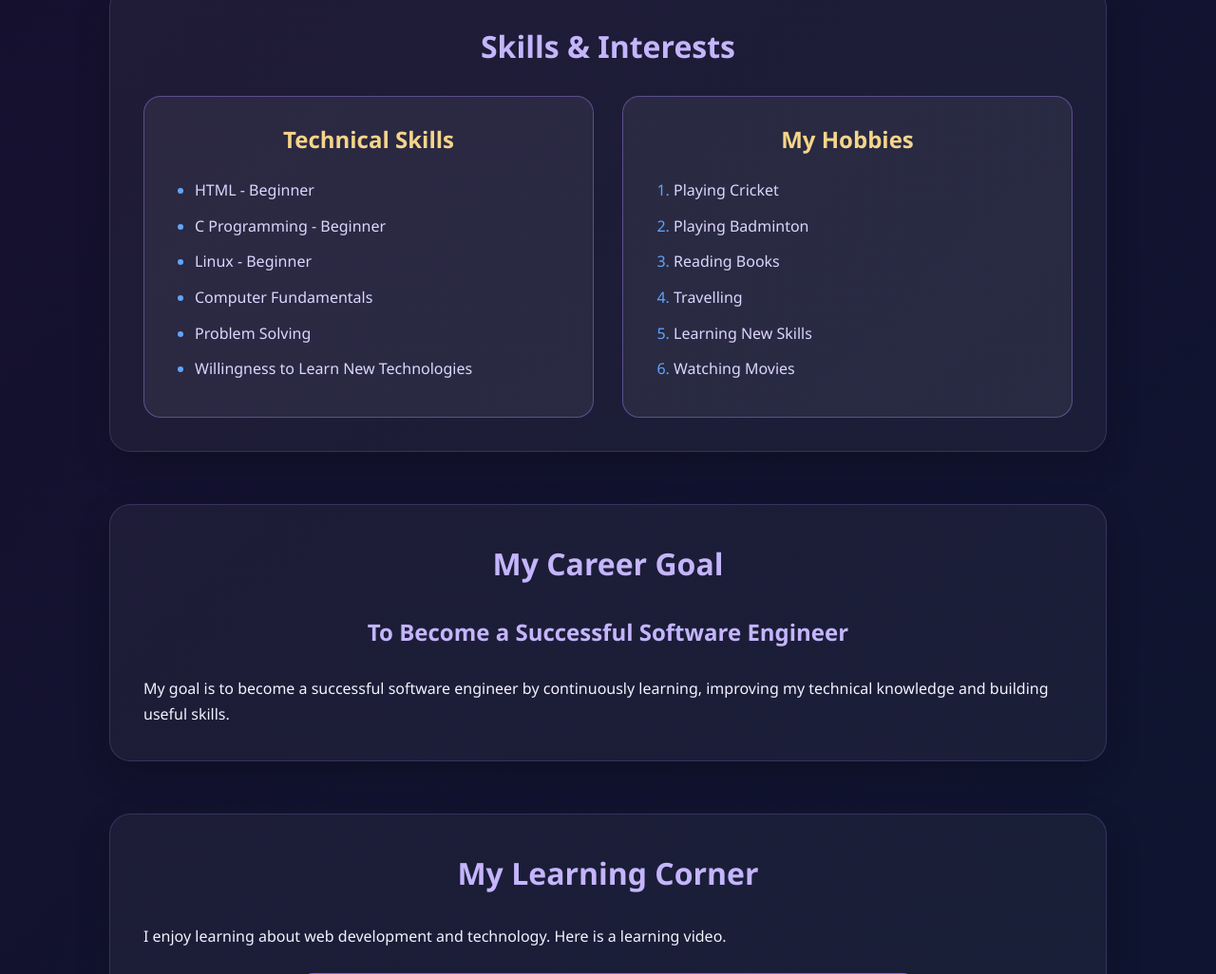
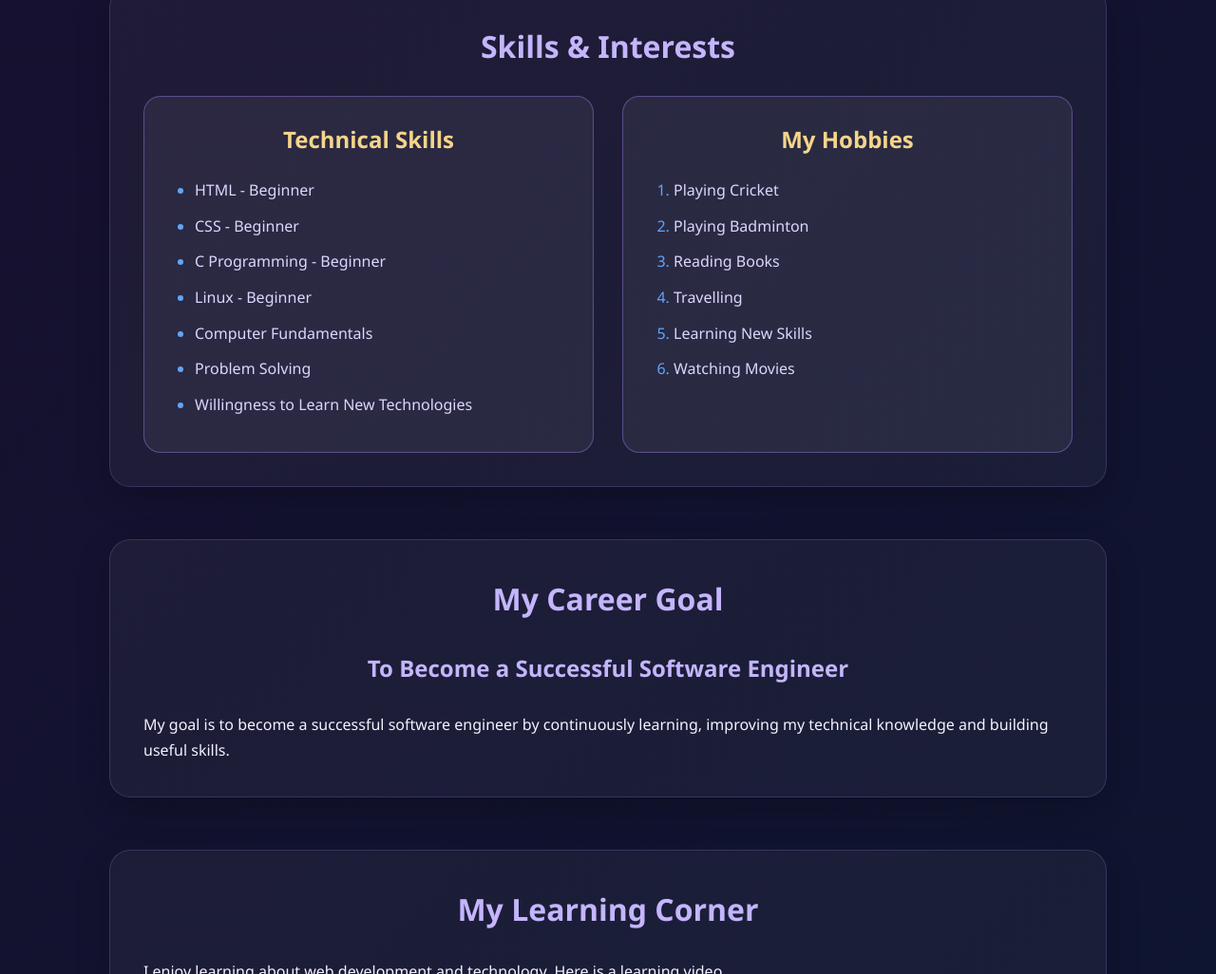
Before and after one commit to vivekdevraj/my-portfolio, a plain HTML site: page index.html in a window 1280 px wide. Shown: the part 3954-4980 px from the top of the page at 95% size. Drawn offline with Linux system fonts and the light colour scheme; grey boxes are pictures that could not be loaded.

Commit message:
Add CSS skill to technical skills list

```diff
--- a/index.html
+++ b/index.html
@@ -183,6 +183,7 @@
         <h2>Technical Skills</h2>
         <ul>
             <li>HTML - Beginner</li>
+            <li>CSS - Beginner</li>
             <li>C Programming - Beginner</li>
             <li>Linux - Beginner</li>
 
```
